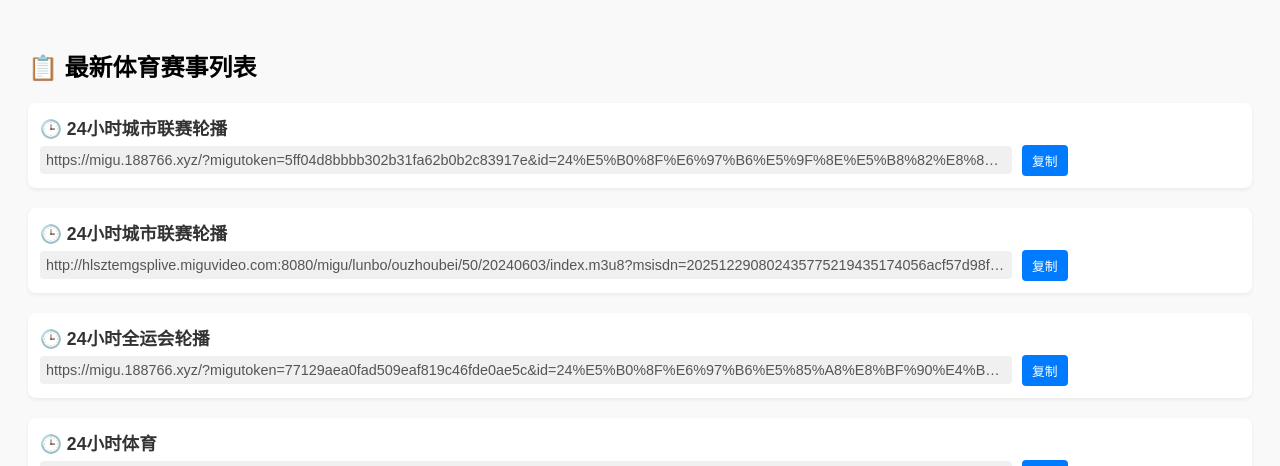
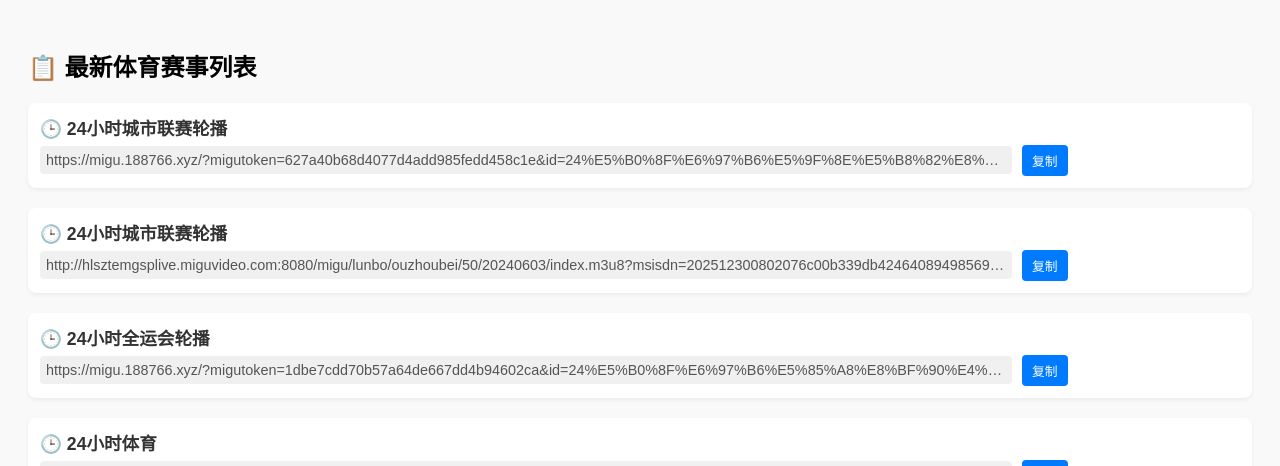
Before and after one commit to kimwang1978/iptv.github.io, a Jekyll site: the page tiyu.html, which Jekyll copies as it is, in a window 1280 px wide and 900 px high. Shown: the top 466 px of the window. Built offline with Jekyll 4.4.1, drawn with Linux system fonts in a browser that asks for light colours.

Commit message:
Sync File 2025-12-30 04:02:09

```diff
--- a/tiyu.html
+++ b/tiyu.html
@@ -52,7 +52,7 @@
         <div class="item">
             <div class="title">🕒 24小时城市联赛轮播</div>
             <div class="url-wrapper">
-                <div class="url" id="url_0">https://migu.188766.xyz/?migutoken=5ff04d8bbbb302b31fa62b0b2c83917e&id=24%E5%B0%8F%E6%97%B6%E5%9F%8E%E5%B8%82%E8%81%94%E8%B5%9B%E8%BD%AE%E6%92%AD%E5%8F%B0&type=yy</div>
+                <div class="url" id="url_0">https://migu.188766.xyz/?migutoken=627a40b68d4077d4add985fedd458c1e&id=24%E5%B0%8F%E6%97%B6%E5%9F%8E%E5%B8%82%E8%81%94%E8%B5%9B%E8%BD%AE%E6%92%AD%E5%8F%B0&type=yy</div>
                 <button class="copy-btn" onclick="copyToClipboard('url_0')">复制</button>
             </div>
         </div>
@@ -60,7 +60,7 @@
         <div class="item">
             <div class="title">🕒 24小时城市联赛轮播</div>
             <div class="url-wrapper">
-                <div class="url" id="url_1">http://hlsztemgsplive.miguvideo.com:8080/migu/lunbo/ouzhoubei/50/20240603/index.m3u8?msisdn=202512290802435775219435174056acf57d98f90010a3&mdspid=&spid=800033&netType=0&sid=5910022136&pid=2028597139&timestamp=20251229080243&Channel_ID=0116_2600037000-99000-200300220100002&ProgramID=915512915&ParentNodeID=-99&assertID=5910022136&client_ip=218.28.233.106&SecurityKey=20251229080243&promotionId=&mvid=5900006618&mcid=500020&playurlVersion=WX-A1-8.12.2-RELEASE&userid=&jmhm=&videocodec=h264&appCode=miguvideo_android&bean=mgspad&tid=android&conFee=0&encrypt=81f0d6158b0a6c5fb585f30e638b0e95&sv=10004&ct=android</div>
+                <div class="url" id="url_1">http://hlsztemgsplive.miguvideo.com:8080/migu/lunbo/ouzhoubei/50/20240603/index.m3u8?msisdn=202512300802076c00b339db42464089498569b5989e6a&mdspid=&spid=800033&netType=0&sid=5910022136&pid=2028597139&timestamp=20251230080207&Channel_ID=0116_2600037000-99000-200300220100002&ProgramID=915512915&ParentNodeID=-99&assertID=5910022136&client_ip=218.28.233.106&SecurityKey=20251230080207&promotionId=&mvid=5900006618&mcid=500020&playurlVersion=WX-A1-8.12.2-RELEASE&userid=&jmhm=&videocodec=h264&appCode=miguvideo_android&bean=mgspad&tid=android&conFee=0&encrypt=d9c1a31eba9b90c10a0dc266dc3f58a1&sv=10004&ct=android</div>
                 <button class="copy-btn" onclick="copyToClipboard('url_1')">复制</button>
             </div>
         </div>
@@ -68,7 +68,7 @@
         <div class="item">
             <div class="title">🕒 24小时全运会轮播</div>
             <div class="url-wrapper">
-                <div class="url" id="url_2">https://migu.188766.xyz/?migutoken=77129aea0fad509eaf819c46fde0ae5c&id=24%E5%B0%8F%E6%97%B6%E5%85%A8%E8%BF%90%E4%BC%9A%E8%BD%AE%E6%92%AD%E5%8F%B0&type=yy</div>
+                <div class="url" id="url_2">https://migu.188766.xyz/?migutoken=1dbe7cdd70b57a64de667dd4b94602ca&id=24%E5%B0%8F%E6%97%B6%E5%85%A8%E8%BF%90%E4%BC%9A%E8%BD%AE%E6%92%AD%E5%8F%B0&type=yy</div>
                 <button class="copy-btn" onclick="copyToClipboard('url_2')">复制</button>
             </div>
         </div>
```
